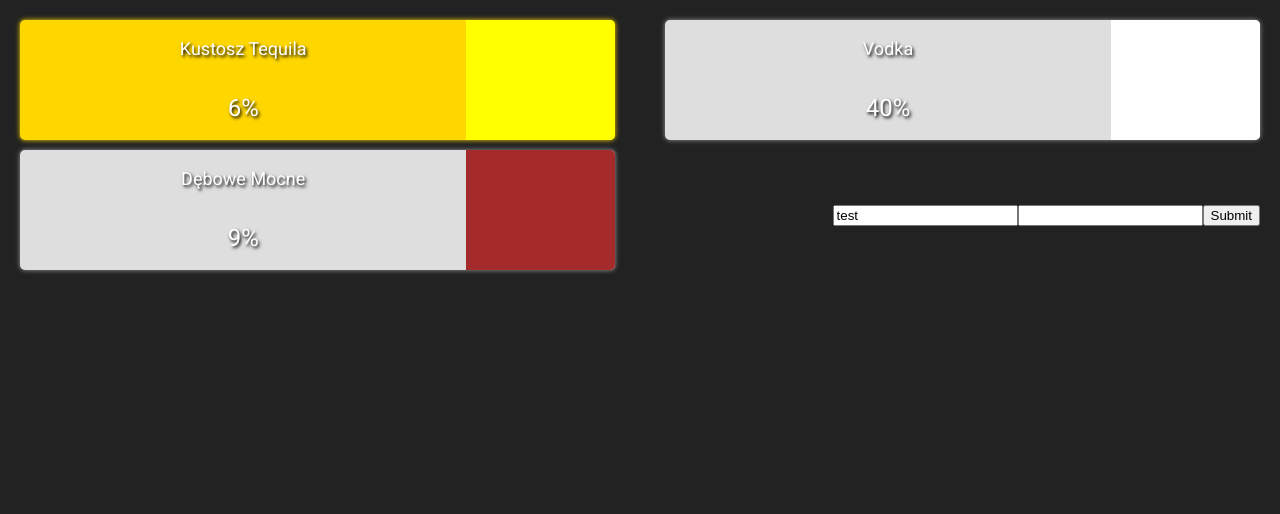
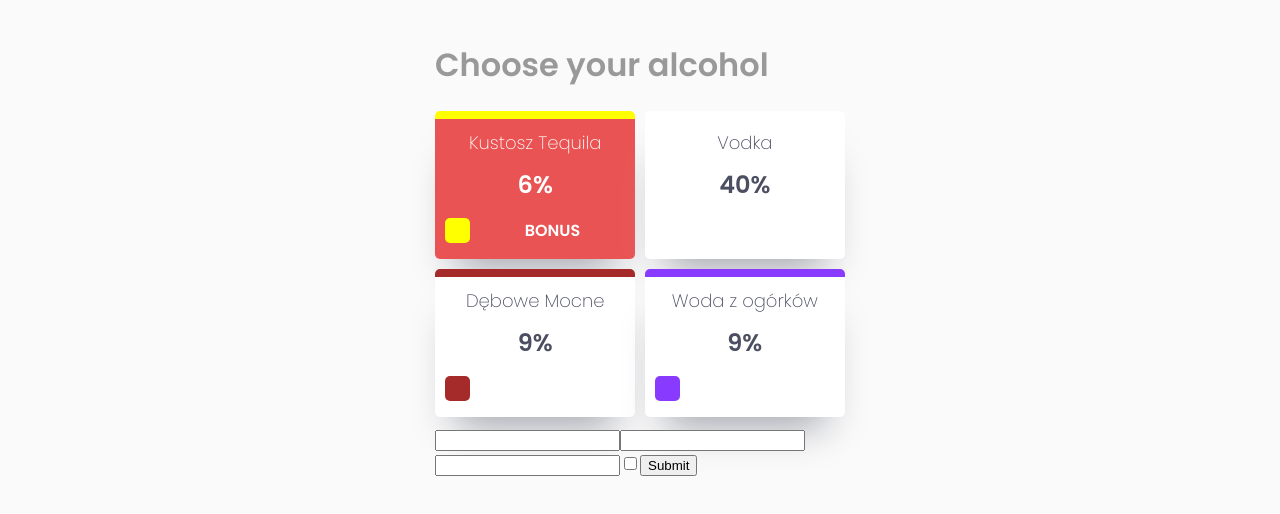
Before and after one commit to Sharqiewicz/Vodcat, a React (Create React App) app: page / in a window 1280 px wide. Shown: the top 514 px of the page. Built offline with nearby package versions, Linux system fonts and the light colour scheme.

Commit message:
add basic app styles

```diff
--- a/public/index.html
+++ b/public/index.html
@@ -27,7 +27,7 @@
     <title>React Redux App</title>
     <link rel="preconnect" href="https://fonts.googleapis.com">
 <link rel="preconnect" href="https://fonts.gstatic.com" crossorigin>
-<link href="https://fonts.googleapis.com/css2?family=Roboto&display=swap" rel="stylesheet">
+<link href="https://fonts.googleapis.com/css2?family=Poppins:wght@200;400;600&display=swap" rel="stylesheet">
   </head>
   <body>
     <noscript>You need to enable JavaScript to run this app.</noscript>
--- a/src/app/store.ts
+++ b/src/app/store.ts
@@ -1,9 +1,9 @@
 import { configureStore, ThunkAction, Action } from '@reduxjs/toolkit';
-import alcoholsReducer from '../storage/alcoholsSlice';
+import alcoholReducer from '../storage/alcoholSlice';
 
 export const store = configureStore({
   reducer: {
-    alcohols: alcoholsReducer,
+    alcohol: alcoholReducer,
   },
 });
 
--- /dev/null
+++ b/src/components/AlcoholForm.tsx
@@ -0,0 +1,23 @@
+import { useForm, SubmitHandler } from "react-hook-form";
+
+type Inputs = {
+  alcoholPercentage: string,
+  alcoholName: string,
+  alcoholColor: string,
+  alcoholBonus: boolean,
+};
+
+export default function AlcoholForm() {
+  const { register, handleSubmit, formState: { errors } } = useForm<Inputs>();
+  const onSubmit: SubmitHandler<Inputs> = data => console.log(data);
+  return (
+    <form onSubmit={handleSubmit(onSubmit)}>
+      <input type="text" {...register("alcoholName", { required: true })} />
+      <input type="text"{...register("alcoholPercentage", { required: true })} />
+      <input type="text" {...register("alcoholColor", { required: true })} />
+      <input type="checkbox" {...register("alcoholBonus", { required: true })} />
+
+      <input type="submit" />
+    </form>
+  );
+}
--- a/src/components/Form.tsx
+++ /dev/null
@@ -1,25 +0,0 @@
-import { useForm, SubmitHandler } from "react-hook-form";
-
-type Inputs = {
-  example: string,
-  exampleRequired: string,
-};
-
-export default function Form() {
-  const { register, handleSubmit, formState: { errors } } = useForm<Inputs>();
-  const onSubmit: SubmitHandler<Inputs> = data => console.log(data);
-  return (
-    /* "handleSubmit" will validate your inputs before invoking "onSubmit" */
-    <form onSubmit={handleSubmit(onSubmit)}>
-      {/* register your input into the hook by invoking the "register" function */}
-      <input defaultValue="test" {...register("example")} />
-
-      {/* include validation with required or other standard HTML validation rules */}
-      <input {...register("exampleRequired", { required: true })} />
-      {/* errors will return when field validation fails  */}
-      {errors.exampleRequired && <span>This field is required</span>}
-
-      <input type="submit" />
-    </form>
-  );
-}
--- a/src/components/Item/Item.styles.ts
+++ b/src/components/Item/Item.styles.ts
@@ -1,24 +1,27 @@
 import styled from 'styled-components';
 
 export const ItemContainer = styled.div`
-
-    background: ${props => props.theme.bonus ? 'gold' : '#dedede'} ;
-    width: 48%;
+    background: ${props => props.theme.bonus ? 'var(--red)' : 'white'} ;
+    width: 44%;
     margin-bottom: 10px;
     height: 120px;
     display: flex;
     flex-wrap: wrap;
     align-items: space-between;
     border-radius: 5px;
-    box-shadow: 0 0 5px ${props => props.theme.bonus ? 'gold' : props.theme.color};
-    text-shadow: 0.1em 0.1em 0.2em black;
+    box-shadow: 0px 30px 40px -20px hsl(229, 6%, 66%);
+    padding: 10px;
+    border-top: 8px solid ${props => props.theme.background};
+
+    color: ${props => props.theme.bonus ? 'white' : 'var(--veryDarkBlue)'} ;
+
 `;
 
 export const  ItemName = styled.div`
     text-align: center;
     width: 100%;
     font-size: 18px;
-    color: white;
+    font-weight: 200;
 `;
 
 export const ItemStats = styled.div`
@@ -26,17 +29,23 @@
     align-items: center;
     display: flex;
     flex-wrap: wrap;
-    justify-content:space-center;
+    justify-content:space-between;
 `;
 export const  ItemColor = styled.div`
-    width: 25%;
-    height: 100%;
+    width: 25px;
+    height: 25px;
     background: ${props => props.color};
-    border-radius: 0 5px 5px 0  ;
+    border-radius: 5px;
 `;
 export const  ItemPercentage = styled.div`
+
+    font-weight: 600;
     width: 100%;
     font-size: 24px;
-    color: white;
     text-align: center;
 `;
+
+export const  ItemBonus = styled.div`
+
+    font-weight: 600;
+`;
--- a/src/components/Item/Item.tsx
+++ b/src/components/Item/Item.tsx
@@ -1,15 +1,16 @@
 import React from 'react'
-import {ItemContainer, ItemName, ItemPercentage, ItemColor, ItemStats} from './Item.styles';
+import {ItemContainer, ItemName, ItemPercentage, ItemColor, ItemStats, ItemBonus} from './Item.styles';
 
 export const Item = (props:any) => {
     console.log(props);
     return (
         <ItemContainer {...{theme : { bonus: props.bonus, background: props.color}}}>
+            <ItemName>{props.name}</ItemName>
+                <ItemPercentage>{props.percentage}%</ItemPercentage>
             <ItemStats>
-                <ItemName>{props.name}</ItemName>
-                <ItemPercentage>{props.percentage}%</ItemPercentage>
+                <ItemColor color={props.color}/>
+                <ItemBonus>{props.bonus && "BONUS"}</ItemBonus>
             </ItemStats>
-            <ItemColor color={props.color}/>
         </ItemContainer>
     )
 }
--- a/src/index.css
+++ b/src/index.css
@@ -1,6 +1,19 @@
+:root {
+    --red: hsl(0, 78%, 62%);
+    --cyan: hsl(180, 62%, 55%);
+    --orange: hsl(34, 97%, 64%);
+    --blue: hsl(212, 86%, 64%);
+    --veryDarkBlue: hsl(234, 12%, 34%);
+    --grayishBlue: hsl(229, 6%, 66%);
+    --veryLightGray: hsl(0, 0%, 98%);
+    --weight1: 200;
+    --weight2: 400;
+    --weight3: 600;
+}
+
 body{
     margin: 0px !important;
     padding: 0px !important;
-    background: #222;
-    font-family: 'Roboto', sans-serif;
+    background: var(--veryLightGray);
+    font-family: 'Poppins', sans-serif;
 }
--- a/src/layouts/NormalLayout.styles.ts
+++ b/src/layouts/NormalLayout.styles.ts
@@ -2,7 +2,7 @@
 import {colors} from '../themes/dark'
 
 export const LayoutContainer = styled.div`
-    width: 100%;
+    width: 450px;
     margin: auto !important;
     height: 100%;
     color: ${colors.dust};
--- a/src/pages/ChoicePage/ChoicePage.styles.ts
+++ b/src/pages/ChoicePage/ChoicePage.styles.ts
@@ -3,7 +3,6 @@
 export const Container = styled.div`
     margin: 0 auto !important;
     padding: 20px;
-    background: #222222;
     display: flex;
     align-items: center;
     flex-wrap: wrap;
--- a/src/pages/ChoicePage/ChoicePage.tsx
+++ b/src/pages/ChoicePage/ChoicePage.tsx
@@ -1,5 +1,5 @@
 import {NormalLayout} from '../../layouts/NormalLayout'
-import Form from '../../components/Form'
+import Form from '../../components/AlcoholForm'
 import { useSelector } from 'react-redux';
 import {Item} from '../../components/Item/Item'
 import { Container } from './ChoicePage.styles';
@@ -7,10 +7,11 @@
 type ChoicePageProps = null;
 
 const ChoicePage = () => {
-    const items: any = useSelector((state:any) => state.alcohols.items);
+    const items: any = useSelector((state:any) => state.alcohol.items);
     return (
         <NormalLayout>
             <Container>
+            <h1>Choose your alcohol</h1>
             {items.map( (item:any) => <Item {...item}/> )}
             <Form/>
             </Container>
--- a/src/storage/alcoholsSlice.ts
+++ b/src/storage/alcoholSlice.ts
@@ -9,21 +9,22 @@
   id: string;
 }
 
-const defaultAlcohols: Alcohol[] = [
+const defaultAlcohol: Alcohol[] = [
   { name: 'Kustosz Tequila', percentage: 6, color: 'yellow', bonus: true, id: '423n5k' },
   { name: 'Vodka', percentage: 40, color: 'white', bonus: false, id: '9b9dma' },
   { name: 'Dębowe Mocne', percentage: 9, color: 'brown', bonus: false, id: 'vsdigbf' },
+  { name: 'Woda z ogórków', percentage: 9, color: '#883aff', bonus: false, id: 'vsdigbf' },
 ]
 
-export interface AlcoholsState {
+export interface AlcoholState {
   items: Alcohol[];
 }
 
-const initialState: AlcoholsState = {
-  items: defaultAlcohols
+const initialState: AlcoholState = {
+  items: defaultAlcohol
 };
 
-export const alcoholsSlice = createSlice({
+export const alcoholSlice = createSlice({
   name: 'alcohol',
   initialState,
   reducers: {
@@ -36,8 +37,8 @@
   },
 });
 
-export const { addItem, remove } = alcoholsSlice.actions;
+export const { addItem, remove } = alcoholSlice.actions;
 
-export const selectItems = (state: RootState) => state.alcohols.items;
+export const selectItems = (state: RootState) => state.alcohol.items;
 
-export default alcoholsSlice.reducer;
+export default alcoholSlice.reducer;
```
